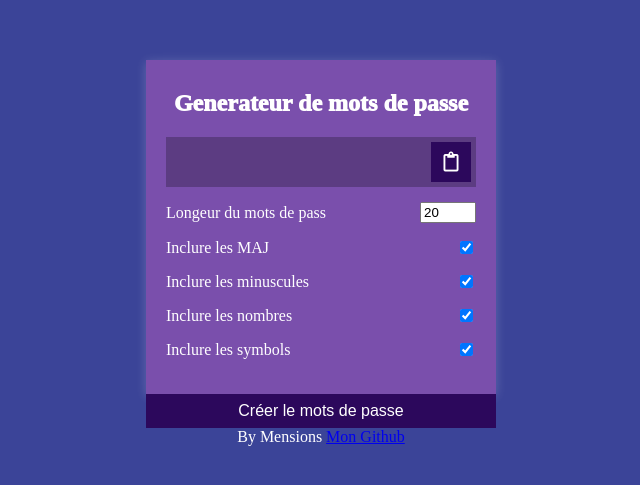
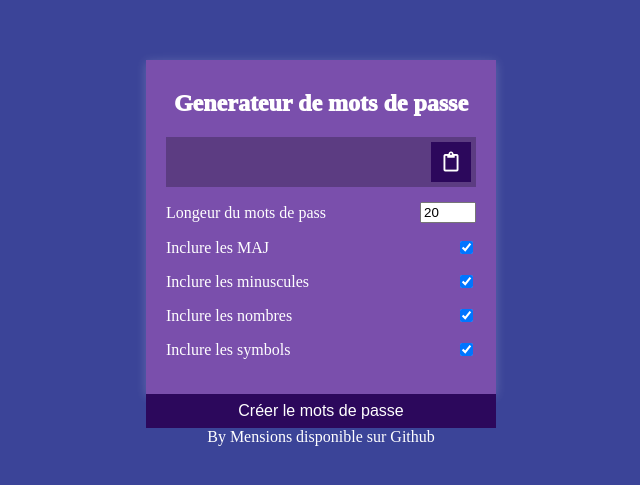
Before and after one commit to MensionsS/web, a plain HTML site: page index.html in a window 1280 px wide. Shown: the part 147-632 px from the top of the page, without its empty margins (319-959 px from the left). Drawn offline with nearby package versions, Linux system fonts and the light colour scheme; a web font is replaced by a local one.

Commit message:
Github decoration none

```diff
--- a/index.html
+++ b/index.html
@@ -53,7 +53,7 @@
     <script src="script.js"></script>
 
     <div id="fin">By Mensions
-        <a href="https://github.com/MensionsS/Arduino">Mon Github</a>
+        <a href="https://github.com/MensionsS/Arduino">disponible sur Github</a>
     </div>
 
 
--- a/style.css
+++ b/style.css
@@ -81,3 +81,8 @@ h2 {
   align-items: center;
   margin: 15px 0;
 }
+
+a{
+  text-decoration: none;
+  color: white;
+}
```
Also changed, not shown: 1 other file.
